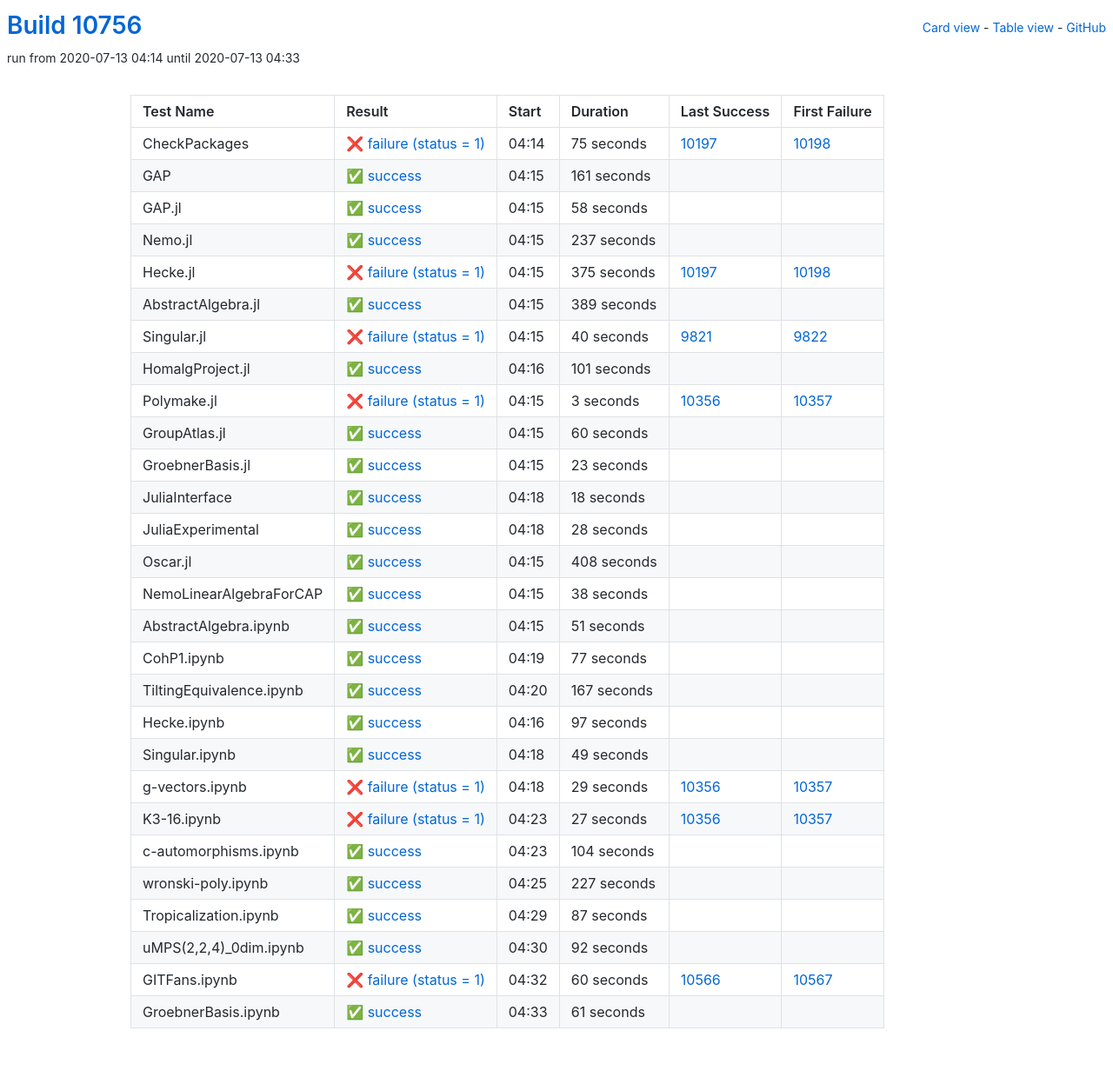
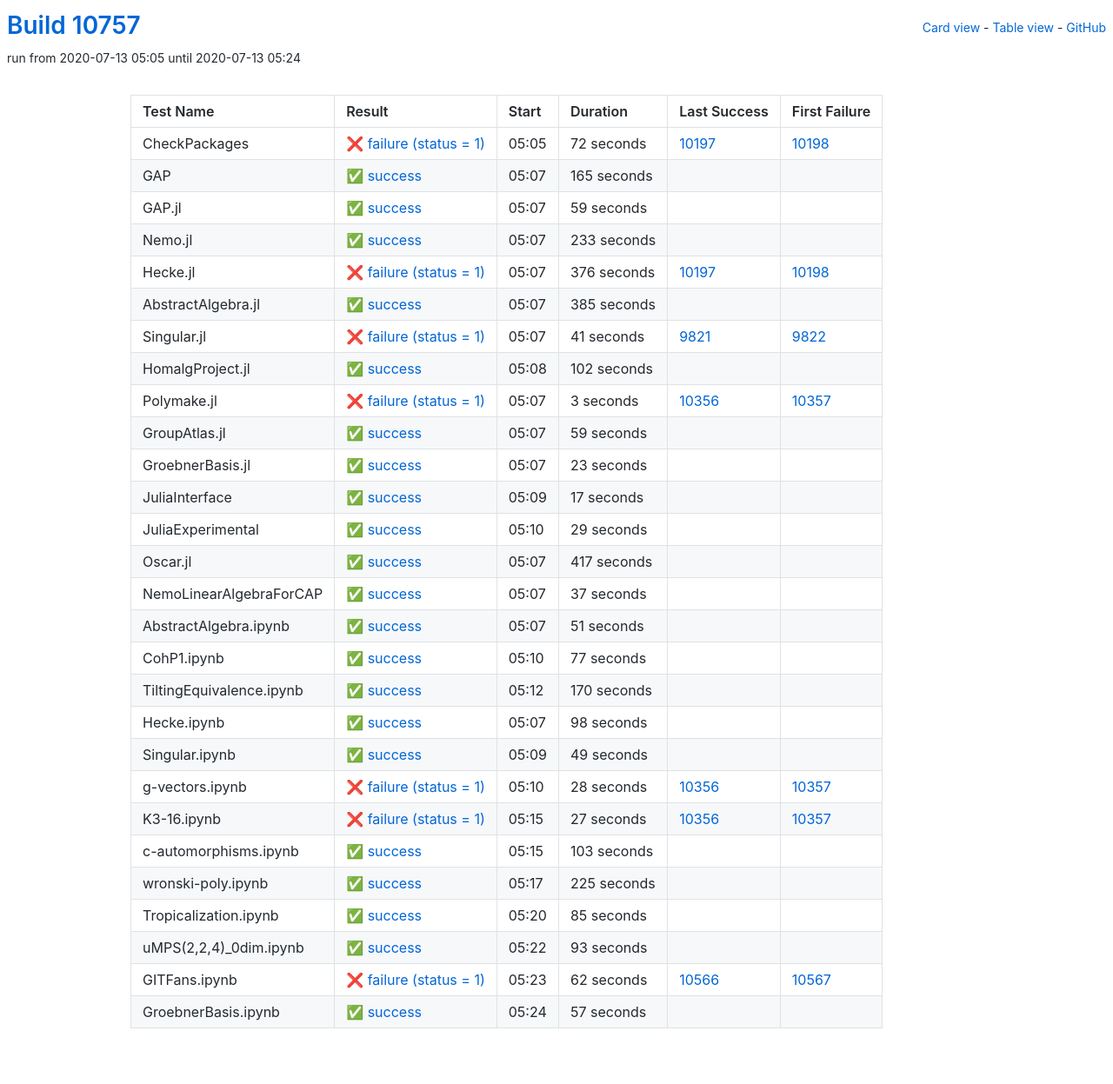
Before and after one commit to oscar-system/oscar-ci-status, a Jekyll site: the page built from table.html, in a window 1280 px wide. Shown: the whole page at 87% size. Built offline with Jekyll 4.4.1, drawn with Linux system fonts in a browser that asks for light colours.

Commit message:
Build #10757

```diff
--- a/_data/ci.yml
+++ b/_data/ci.yml
@@ -1,6 +1,6 @@
 ---
-build: 10756
-build_url: https://oscarci.mathematik.uni-kl.de/job/oscar/10756/
+build: 10757
+build_url: https://oscarci.mathematik.uni-kl.de/job/oscar/10757/
 job: oscar
 organization: oscar-system
 repo: oscar-ci-status
@@ -8,104 +8,104 @@
 tests:
 - name: CheckPackages
   id: checkpackages
-  log: https://oscarci.mathematik.uni-kl.de/job/oscar/10756/artifact/logs/build-10756/CheckPackages.log
-  start: 2020-07-13 04:14
+  log: https://oscarci.mathematik.uni-kl.de/job/oscar/10757/artifact/logs/build-10757/CheckPackages.log
+  start: 2020-07-13 05:05
   success: false
   exitcode: 1
   status: failure
-  duration: 75
+  duration: 72
   last_success: 10197
   last_success_url: https://oscarci.mathematik.uni-kl.de/job/oscar/10197/
   first_failure: 10198
   first_failure_url: https://oscarci.mathematik.uni-kl.de/job/oscar/10198/
 - name: GAP
   id: gap
-  log: https://oscarci.mathematik.uni-kl.de/job/oscar/10756/artifact/logs/build-10756/GAP.log
-  start: 2020-07-13 04:15
+  log: https://oscarci.mathematik.uni-kl.de/job/oscar/10757/artifact/logs/build-10757/GAP.log
+  start: 2020-07-13 05:07
   success: true
   exitcode: 0
   status: success
-  duration: 161
+  duration: 165
   last_success: false
   last_success_url:
   first_failure: false
   first_failure_url:
 - name: GAP.jl
   id: gap-jl
-  log: https://oscarci.mathematik.uni-kl.de/job/oscar/10756/artifact/logs/build-10756/GAP.jl.log
-  start: 2020-07-13 04:15
+  log: https://oscarci.mathematik.uni-kl.de/job/oscar/10757/artifact/logs/build-10757/GAP.jl.log
+  start: 2020-07-13 05:07
   success: true
   exitcode: 0
   status: success
-  duration: 58
+  duration: 59
   last_success: false
   last_success_url:
   first_failure: false
   first_failure_url:
 - name: Nemo.jl
   id: nemo-jl
-  log: https://oscarci.mathematik.uni-kl.de/job/oscar/10756/artifact/logs/build-10756/Nemo.jl.log
-  start: 2020-07-13 04:15
+  log: https://oscarci.mathematik.uni-kl.de/job/oscar/10757/artifact/logs/build-10757/Nemo.jl.log
+  start: 2020-07-13 05:07
   success: true
   exitcode: 0
   status: success
-  duration: 237
+  duration: 233
   last_success: false
   last_success_url:
   first_failure: false
   first_failure_url:
 - name: Hecke.jl
   id: hecke-jl
-  log: https://oscarci.mathematik.uni-kl.de/job/oscar/10756/artifact/logs/build-10756/Hecke.jl.log
-  start: 2020-07-13 04:15
+  log: https://oscarci.mathematik.uni-kl.de/job/oscar/10757/artifact/logs/build-10757/Hecke.jl.log
+  start: 2020-07-13 05:07
   success: false
   exitcode: 1
   status: failure
-  duration: 375
+  duration: 376
   last_success: 10197
   last_success_url: https://oscarci.mathematik.uni-kl.de/job/oscar/10197/
   first_failure: 10198
   first_failure_url: https://oscarci.mathematik.uni-kl.de/job/oscar/10198/
 - name: AbstractAlgebra.jl
   id: abstractalgebra-jl
-  log: https://oscarci.mathematik.uni-kl.de/job/oscar/10756/artifact/logs/build-10756/AbstractAlgebra.jl.log
-  start: 2020-07-13 04:15
+  log: https://oscarci.mathematik.uni-kl.de/job/oscar/10757/artifact/logs/build-10757/AbstractAlgebra.jl.log
+  start: 2020-07-13 05:07
   success: true
   exitcode: 0
   status: success
-  duration: 389
+  duration: 385
   last_success: false
   last_success_url:
   first_failure: false
   first_failure_url:
 - name: Singular.jl
   id: singular-jl
-  log: https://oscarci.mathematik.uni-kl.de/job/oscar/10756/artifact/logs/build-10756/Singular.jl.log
-  start: 2020-07-13 04:15
+  log: https://oscarci.mathematik.uni-kl.de/job/oscar/10757/artifact/logs/build-10757/Singular.jl.log
+  start: 2020-07-13 05:07
   success: false
   exitcode: 1
   status: failure
-  duration: 40
+  duration: 41
   last_success: 9821
   last_success_url: https://oscarci.mathematik.uni-kl.de/job/oscar/9821/
   first_failure: 9822
   first_failure_url: https://oscarci.mathematik.uni-kl.de/job/oscar/9822/
 - name: HomalgProject.jl
   id: homalgproject-jl
-  log: https://oscarci.mathematik.uni-kl.de/job/oscar/10756/artifact/logs/build-10756/HomalgProject.jl.log
-  start: 2020-07-13 04:16
+  log: https://oscarci.mathematik.uni-kl.de/job/oscar/10757/artifact/logs/build-10757/HomalgProject.jl.log
+  start: 2020-07-13 05:08
   success: true
   exitcode: 0
   status: success
-  duration: 101
+  duration: 102
   last_success: false
   last_success_url:
   first_failure: false
   first_failure_url:
 - name: Polymake.jl
   id: polymake-jl
-  log: https://oscarci.mathematik.uni-kl.de/job/oscar/10756/artifact/logs/build-10756/Polymake.jl.log
-  start: 2020-07-13 04:15
+  log: https://oscarci.mathematik.uni-kl.de/job/oscar/10757/artifact/logs/build-10757/Polymake.jl.log
+  start: 2020-07-13 05:07
   success: false
   exitcode: 1
   status: failure
@@ -116,20 +116,20 @@
   first_failure_url: https://oscarci.mathematik.uni-kl.de/job/oscar/10357/
 - name: GroupAtlas.jl
   id: groupatlas-jl
-  log: https://oscarci.mathematik.uni-kl.de/job/oscar/10756/artifact/logs/build-10756/GroupAtlas.jl.log
-  start: 2020-07-13 04:15
+  log: https://oscarci.mathematik.uni-kl.de/job/oscar/10757/artifact/logs/build-10757/GroupAtlas.jl.log
+  start: 2020-07-13 05:07
   success: true
   exitcode: 0
   status: success
-  duration: 60
+  duration: 59
   last_success: false
   last_success_url:
   first_failure: false
   first_failure_url:
 - name: GroebnerBasis.jl
   id: groebnerbasis-jl
-  log: https://oscarci.mathematik.uni-kl.de/job/oscar/10756/artifact/logs/build-10756/GroebnerBasis.jl.log
-  start: 2020-07-13 04:15
+  log: https://oscarci.mathematik.uni-kl.de/job/oscar/10757/artifact/logs/build-10757/GroebnerBasis.jl.log
+  start: 2020-07-13 05:07
   success: true
   exitcode: 0
   status: success
@@ -140,56 +140,56 @@
   first_failure_url:
 - name: JuliaInterface
   id: juliainterface
-  log: https://oscarci.mathematik.uni-kl.de/job/oscar/10756/artifact/logs/build-10756/JuliaInterface.log
-  start: 2020-07-13 04:18
+  log: https://oscarci.mathematik.uni-kl.de/job/oscar/10757/artifact/logs/build-10757/JuliaInterface.log
+  start: 2020-07-13 05:09
   success: true
   exitcode: 0
   status: success
-  duration: 18
+  duration: 17
   last_success: false
   last_success_url:
   first_failure: false
   first_failure_url:
 - name: JuliaExperimental
   id: juliaexperimental
-  log: https://oscarci.mathematik.uni-kl.de/job/oscar/10756/artifact/logs/build-10756/JuliaExperimental.log
-  start: 2020-07-13 04:18
+  log: https://oscarci.mathematik.uni-kl.de/job/oscar/10757/artifact/logs/build-10757/JuliaExperimental.log
+  start: 2020-07-13 05:10
   success: true
   exitcode: 0
   status: success
-  duration: 28
+  duration: 29
   last_success: false
   last_success_url:
   first_failure: false
   first_failure_url:
 - name: Oscar.jl
   id: oscar-jl
-  log: https://oscarci.mathematik.uni-kl.de/job/oscar/10756/artifact/logs/build-10756/Oscar.jl.log
-  start: 2020-07-13 04:15
+  log: https://oscarci.mathematik.uni-kl.de/job/oscar/10757/artifact/logs/build-10757/Oscar.jl.log
+  start: 2020-07-13 05:07
   success: true
   exitcode: 0
   status: success
-  duration: 408
+  duration: 417
   last_success: false
   last_success_url:
   first_failure: false
   first_failure_url:
 - name: NemoLinearAlgebraForCAP
   id: nemolinearalgebraforcap
-  log: https://oscarci.mathematik.uni-kl.de/job/oscar/10756/artifact/logs/build-10756/NemoLinearAlgebraForCAP.log
-  start: 2020-07-13 04:15
+  log: https://oscarci.mathematik.uni-kl.de/job/oscar/10757/artifact/logs/build-10757/NemoLinearAlgebraForCAP.log
+  start: 2020-07-13 05:07
   success: true
   exitcode: 0
   status: success
-  duration: 38
+  duration: 37
   last_success: false
   last_success_url:
   first_failure: false
   first_failure_url:
 - name: AbstractAlgebra.ipynb
   id: abstractalgebra-ipynb
-  log: https://oscarci.mathematik.uni-kl.de/job/oscar/10756/artifact/logs/build-10756/AbstractAlgebra.ipynb.log
-  start: 2020-07-13 04:15
+  log: https://oscarci.mathematik.uni-kl.de/job/oscar/10757/artifact/logs/build-10757/AbstractAlgebra.ipynb.log
+  start: 2020-07-13 05:07
   success: true
   exitcode: 0
   status: success
@@ -200,8 +200,8 @@
   first_failure_url:
 - name: CohP1.ipynb
   id: cohp1-ipynb
-  log: https://oscarci.mathematik.uni-kl.de/job/oscar/10756/artifact/logs/build-10756/CohP1.ipynb.log
-  start: 2020-07-13 04:19
+  log: https://oscarci.mathematik.uni-kl.de/job/oscar/10757/artifact/logs/build-10757/CohP1.ipynb.log
+  start: 2020-07-13 05:10
   success: true
   exitcode: 0
   status: success
@@ -212,32 +212,32 @@
   first_failure_url:
 - name: TiltingEquivalence.ipynb
   id: tiltingequivalence-ipynb
-  log: https://oscarci.mathematik.uni-kl.de/job/oscar/10756/artifact/logs/build-10756/TiltingEquivalence.ipynb.log
-  start: 2020-07-13 04:20
+  log: https://oscarci.mathematik.uni-kl.de/job/oscar/10757/artifact/logs/build-10757/TiltingEquivalence.ipynb.log
+  start: 2020-07-13 05:12
   success: true
   exitcode: 0
   status: success
-  duration: 167
+  duration: 170
   last_success: false
   last_success_url:
   first_failure: false
   first_failure_url:
 - name: Hecke.ipynb
   id: hecke-ipynb
-  log: https://oscarci.mathematik.uni-kl.de/job/oscar/10756/artifact/logs/build-10756/Hecke.ipynb.log
-  start: 2020-07-13 04:16
+  log: https://oscarci.mathematik.uni-kl.de/job/oscar/10757/artifact/logs/build-10757/Hecke.ipynb.log
+  start: 2020-07-13 05:07
   success: true
   exitcode: 0
   status: success
-  duration: 97
+  duration: 98
   last_success: false
   last_success_url:
   first_failure: false
   first_failure_url:
 - name: Singular.ipynb
   id: singular-ipynb
-  log: https://oscarci.mathematik.uni-kl.de/job/oscar/10756/artifact/logs/build-10756/Singular.ipynb.log
-  start: 2020-07-13 04:18
+  log: https://oscarci.mathematik.uni-kl.de/job/oscar/10757/artifact/logs/build-10757/Singular.ipynb.log
+  start: 2020-07-13 05:09
   success: true
   exitcode: 0
   status: success
@@ -248,20 +248,20 @@
   first_failure_url:
 - name: g-vectors.ipynb
   id: g-vectors-ipynb
-  log: https://oscarci.mathematik.uni-kl.de/job/oscar/10756/artifact/logs/build-10756/g-vectors.ipynb.log
-  start: 2020-07-13 04:18
+  log: https://oscarci.mathematik.uni-kl.de/job/oscar/10757/artifact/logs/build-10757/g-vectors.ipynb.log
+  start: 2020-07-13 05:10
   success: false
   exitcode: 1
   status: failure
-  duration: 29
+  duration: 28
   last_success: 10356
   last_success_url: https://oscarci.mathematik.uni-kl.de/job/oscar/10356/
   first_failure: 10357
   first_failure_url: https://oscarci.mathematik.uni-kl.de/job/oscar/10357/
 - name: K3-16.ipynb
   id: k3-16-ipynb
-  log: https://oscarci.mathematik.uni-kl.de/job/oscar/10756/artifact/logs/build-10756/K3-16.ipynb.log
-  start: 2020-07-13 04:23
+  log: https://oscarci.mathematik.uni-kl.de/job/oscar/10757/artifact/logs/build-10757/K3-16.ipynb.log
+  start: 2020-07-13 05:15
   success: false
   exitcode: 1
   status: failure
@@ -272,72 +272,72 @@
   first_failure_url: https://oscarci.mathematik.uni-kl.de/job/oscar/10357/
 - name: c-automorphisms.ipynb
   id: c-automorphisms-ipynb
-  log: https://oscarci.mathematik.uni-kl.de/job/oscar/10756/artifact/logs/build-10756/c-automorphisms.ipynb.log
-  start: 2020-07-13 04:23
+  log: https://oscarci.mathematik.uni-kl.de/job/oscar/10757/artifact/logs/build-10757/c-automorphisms.ipynb.log
+  start: 2020-07-13 05:15
   success: true
   exitcode: 0
   status: success
-  duration: 104
+  duration: 103
   last_success: false
   last_success_url:
   first_failure: false
   first_failure_url:
 - name: wronski-poly.ipynb
   id: wronski-poly-ipynb
-  log: https://oscarci.mathematik.uni-kl.de/job/oscar/10756/artifact/logs/build-10756/wronski-poly.ipynb.log
-  start: 2020-07-13 04:25
+  log: https://oscarci.mathematik.uni-kl.de/job/oscar/10757/artifact/logs/build-10757/wronski-poly.ipynb.log
+  start: 2020-07-13 05:17
   success: true
   exitcode: 0
   status: success
-  duration: 227
+  duration: 225
   last_success: false
   last_success_url:
   first_failure: false
   first_failure_url:
 - name: Tropicalization.ipynb
   id: tropicalization-ipynb
-  log: https://oscarci.mathematik.uni-kl.de/job/oscar/10756/artifact/logs/build-10756/Tropicalization.ipynb.log
-  start: 2020-07-13 04:29
+  log: https://oscarci.mathematik.uni-kl.de/job/oscar/10757/artifact/logs/build-10757/Tropicalization.ipynb.log
+  start: 2020-07-13 05:20
   success: true
   exitcode: 0
   status: success
-  duration: 87
+  duration: 85
   last_success: false
   last_success_url:
   first_failure: false
   first_failure_url:
 - name: uMPS(2,2,4)_0dim.ipynb
   id: umps-2-2-4-0dim-ipynb
-  log: https://oscarci.mathematik.uni-kl.de/job/oscar/10756/artifact/logs/build-10756/uMPS-2-2-4-_0dim.ipynb.log
-  start: 2020-07-13 04:30
+  log: https://oscarci.mathematik.uni-kl.de/job/oscar/10757/artifact/logs/build-10757/uMPS-2-2-4-_0dim.ipynb.log
+  start: 2020-07-13 05:22
   success: true
   exitcode: 0
   status: success
-  duration: 92
+  duration: 93
   last_success: false
   last_success_url:
   first_failure: false
   first_failure_url:
 - name: GITFans.ipynb
   id: gitfans-ipynb
-  log: https://oscarci.mathematik.uni-kl.de/job/oscar/10756/artifact/logs/build-10756/GITFans.ipynb.log
-  start: 2020-07-13 04:32
+  log: https://oscarci.mathematik.uni-kl.de/job/oscar/10757/artifact/logs/build-10757/GITFans.ipynb.log
+  start: 2020-07-13 05:23
   success: false
   exitcode: 1
   status: failure
-  duration: 60
+  duration: 62
   last_success: 10566
   last_success_url: https://oscarci.mathematik.uni-kl.de/job/oscar/10566/
   first_failure: 10567
   first_failure_url: https://oscarci.mathematik.uni-kl.de/job/oscar/10567/
 - name: GroebnerBasis.ipynb
   id: groebnerbasis-ipynb
-  log: https://oscarci.mathematik.uni-kl.de/job/oscar/10756/artifact/logs/build-10756/GroebnerBasis.ipynb.log
-  start: 2020-07-13 04:33
+  log: https://oscarci.mathematik.uni-kl.de/job/oscar/10757/artifact/logs/build-10757/GroebnerBasis.ipynb.log
+  start: 2020-07-13 05:24
   success: true
   exitcode: 0
   status: success
-  duration: 61
+  duration: 57
   last_success: false
   last_success_url:
   first_failure: false
```
Also changed, not shown: README.md.
